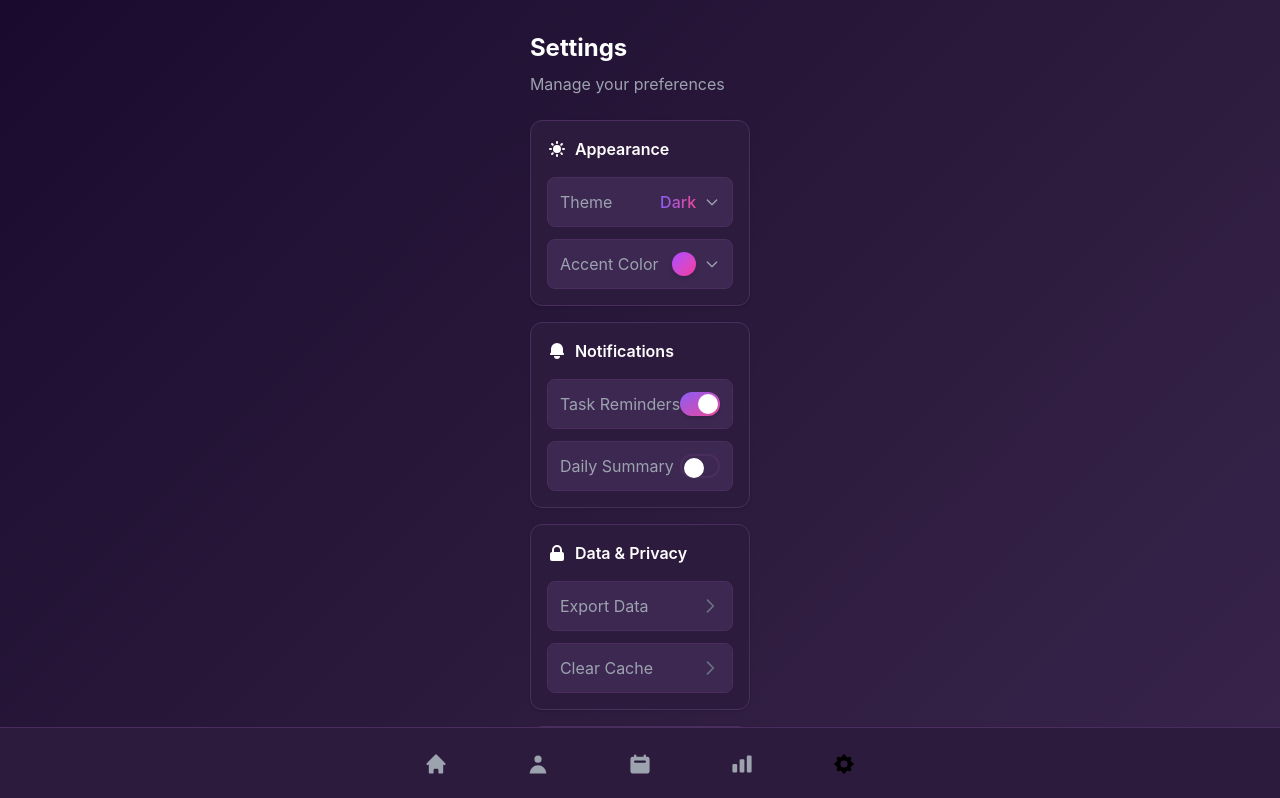
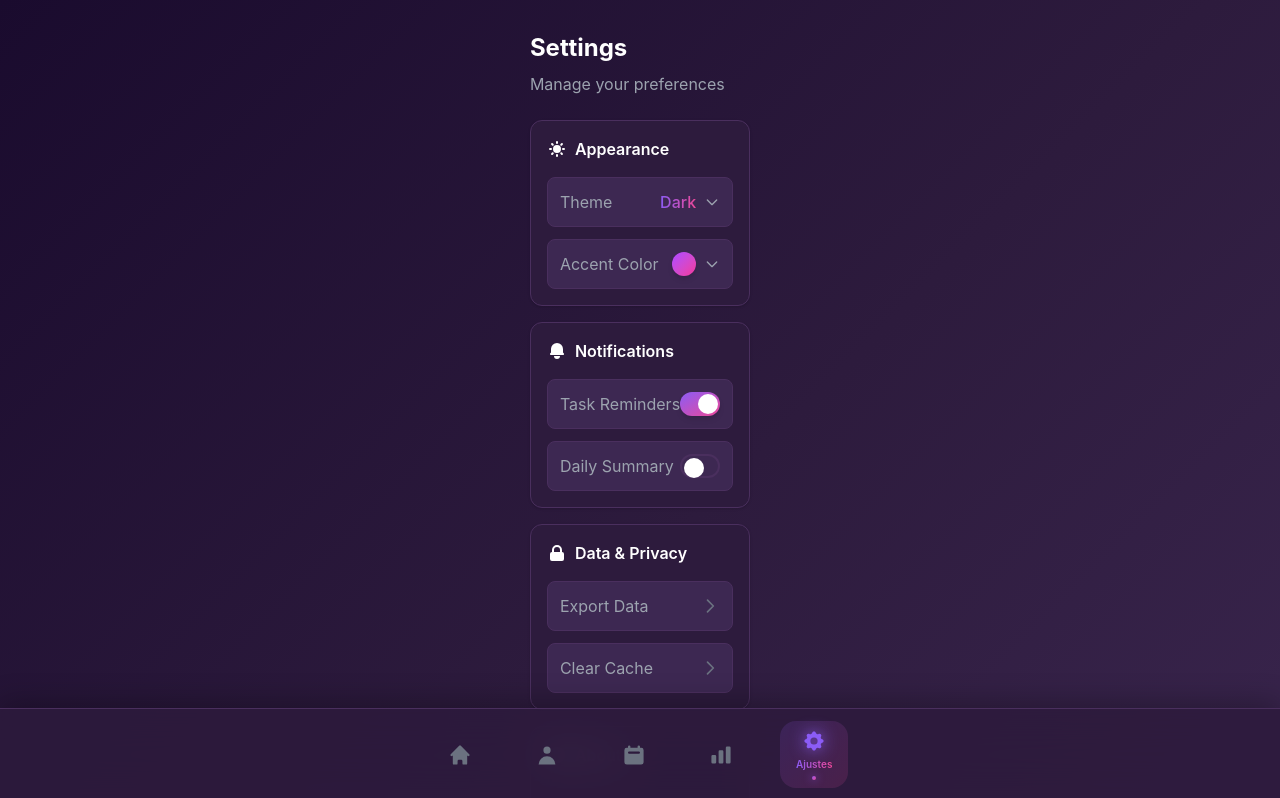
Before and after one commit to NikosophosCode/UltimateToDoList, a React (Vite) app: page /settings in a window 1280 px wide. Shown: the top 798 px of the page. Built offline with nearby package versions, Linux system fonts and the light colour scheme.

Commit message:
feat: enhance BottomNavigation component with dynamic labels and improved structure

```diff
--- a/src/components/BottomNavigation.jsx
+++ b/src/components/BottomNavigation.jsx
@@ -3,6 +3,7 @@ import React from 'react';
 /**
  * BottomNavigation Component
  * Barra de navegación inferior con iconos para diferentes secciones
+ * Soporta colores de acento dinámicos y temas claro/oscuro via CSS variables
  */
 function BottomNavigation({ activeTab = 'home', onTabChange }) {
   const [active, setActive] = React.useState(activeTab);
@@ -13,11 +14,11 @@ function BottomNavigation({ activeTab = 'home', onTabChange }) {
   };
 
   const tabs = [
-    { id: 'home', icon: 'home' },
-    { id: 'profile', icon: 'profile' },
-    { id: 'calendar', icon: 'calendar' },
-    { id: 'analytics', icon: 'analytics' },
-    { id: 'settings', icon: 'settings' },
+    { id: 'home', icon: 'home', label: 'Inicio' },
+    { id: 'profile', icon: 'profile', label: 'Perfil' },
+    { id: 'calendar', icon: 'calendar', label: 'Calendario' },
+    { id: 'analytics', icon: 'analytics', label: 'Estadísticas' },
+    { id: 'settings', icon: 'settings', label: 'Ajustes' },
   ];
 
   const getIcon = (iconName) => {
@@ -58,22 +59,28 @@ function BottomNavigation({ activeTab = 'home', onTabChange }) {
   };
 
   return (
-    <nav className="fixed bottom-0 left-0 right-0 bg-card border-t border-theme px-6 py-4 z-20 shadow-lg">
-      <div className="max-w-md mx-auto flex items-center justify-between">
-        {tabs.map((tab) => (
+    <nav className="fixed bottom-0 left-0 right-0 bottom-nav px-4 py-3 z-20">
+      <div className="max-w-md mx-auto flex items-center justify-around">
+        {tabs.map((tab) => {
+          const isActive = active === tab.id;
+          return (
             <button
               key={tab.id}
               onClick={() => handleTabClick(tab.id)}
-            className={`p-2 rounded-lg transition-colors ${
-              active === tab.id
-                ? 'text-accent'
-                : 'text-secondary hover:text-primary'
-            }`}
-            aria-label={tab.id}
+              className={`nav-item ${isActive ? 'nav-item-active' : 'nav-item-inactive'}`}
+              aria-label={tab.label}
+              aria-current={isActive ? 'page' : undefined}
             >
               {getIcon(tab.icon)}
+              {isActive && (
+                <>
+                  <span className="nav-label">{tab.label}</span>
+                  <span className="nav-indicator" />
+                </>
+              )}
             </button>
-        ))}
+          );
+        })}
       </div>
     </nav>
   );
```
Lines whose indentation alone changed are shown as unchanged.
